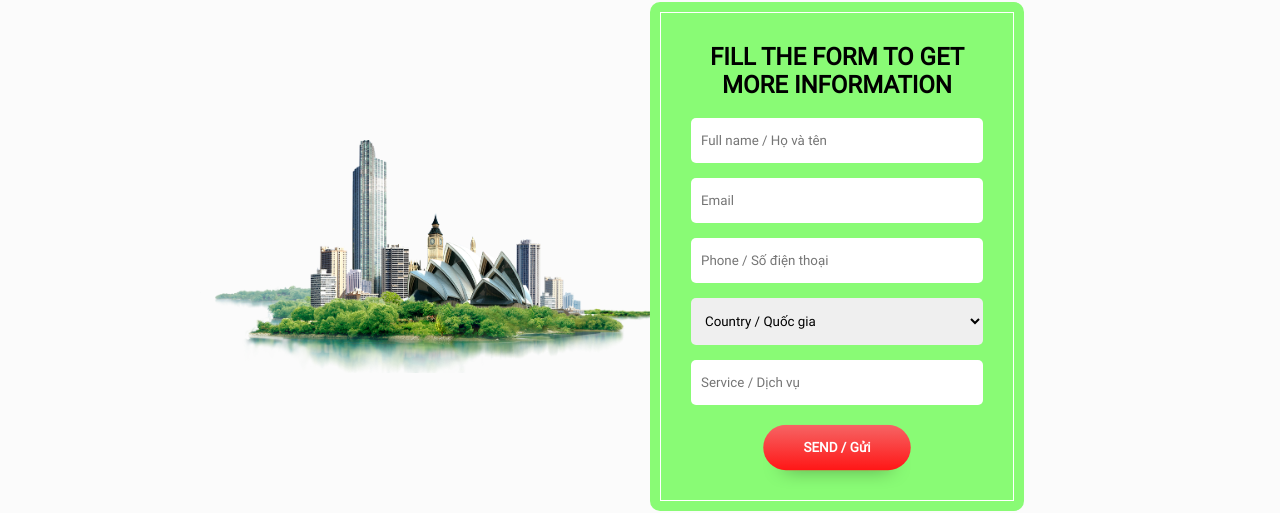
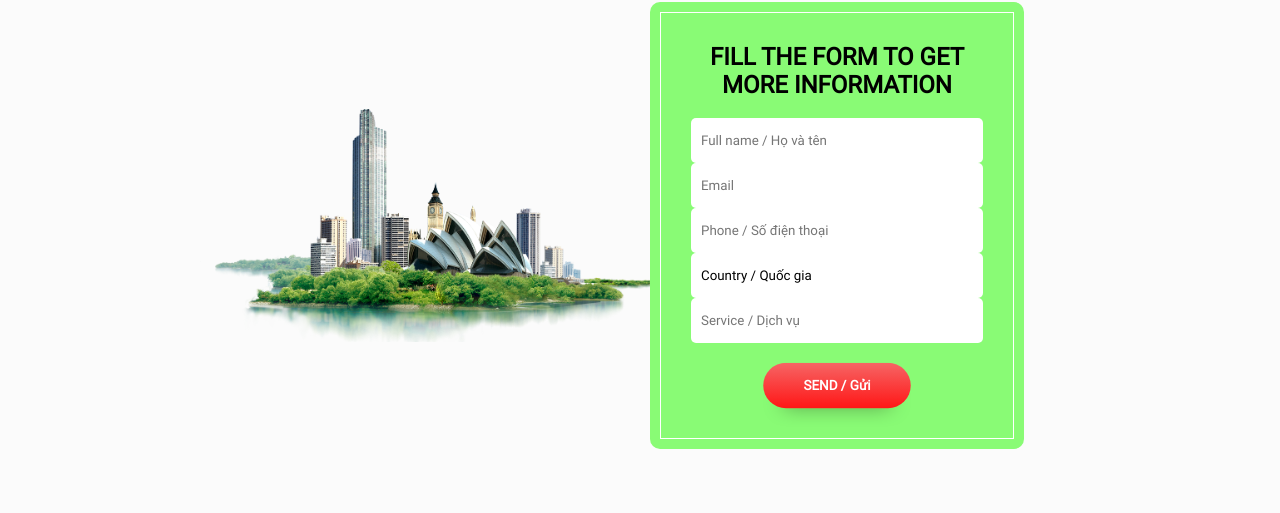
Before and after one commit to tlamngu/QNT_VietVisa, a React (Vite) app: page / in a window 1280 px wide. Shown: the part 1861-2374 px from the top of the page. Built offline with nearby package versions, Linux system fonts and the light colour scheme.

Commit message:
Fixed SELECT component.

```diff
--- a/src/App.css
+++ b/src/App.css
@@ -393,15 +393,18 @@ body {
 .InfoForm > input,
 select {
   width: 100%;
-  padding: 10px;
-  padding-top: 15px;
-  padding-bottom: 15px;
-  -webkit-border-radius: 5px;
-  -moz-border-radius: 5px;
+  padding: 15px 10px;
   border-radius: 5px;
-  margin-top: 15px;
   border: none;
   outline: none;
+  appearance: none;
+  -webkit-appearance: none;
+  -moz-appearance: none;
+}
+
+select {
+  background-color: white;
+  padding-right: 30px;
 }
 .centeredImageForm {
   width: 100%;
```
